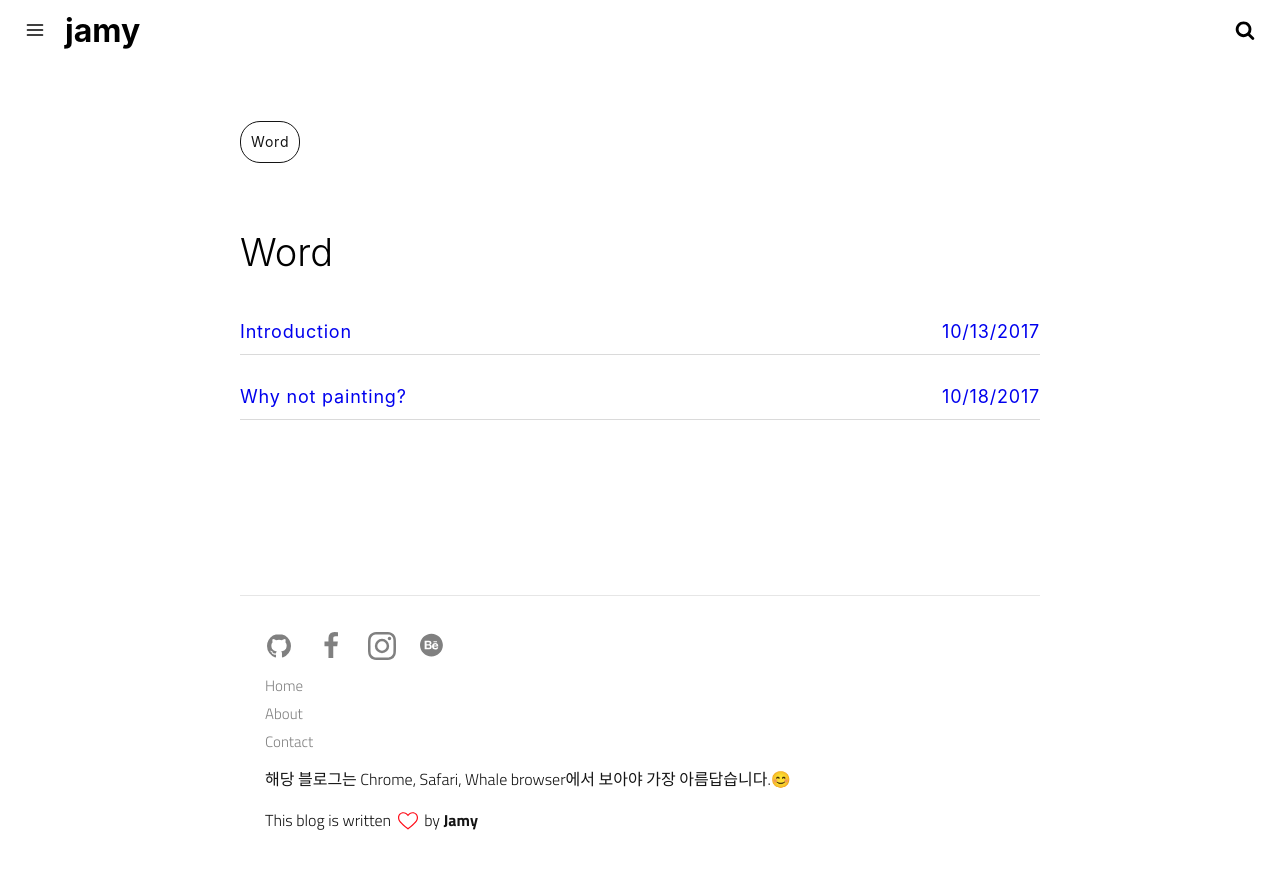
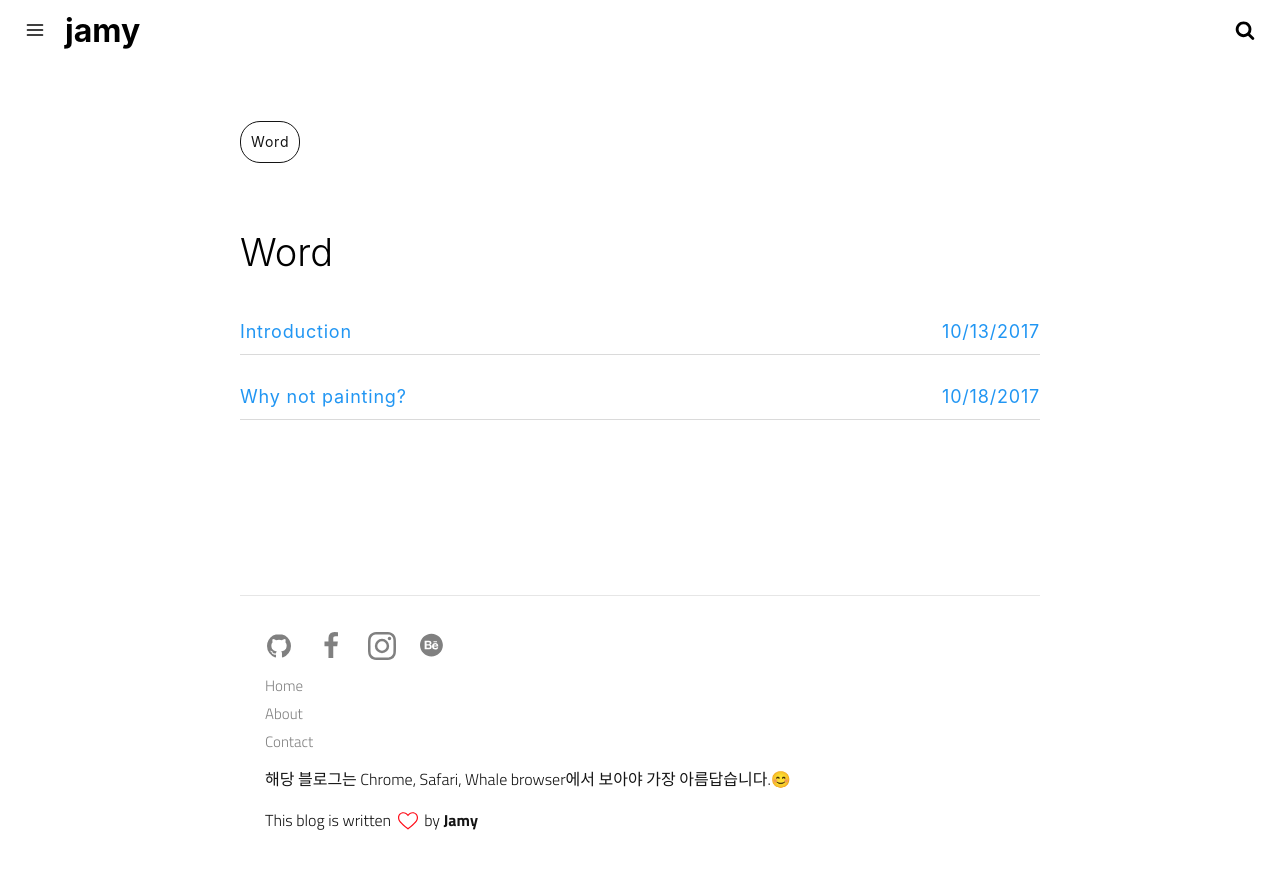
Before and after one commit to crazyjamy/crazyjamy.github.io, a Jekyll site: the page built from tags.html, in a window 1280 px wide. Shown: the top 869 px of the page. Built offline with Jekyll 4.4.1, drawn with Linux system fonts in a browser that asks for light colours.

Commit message:
Update main.css

```diff
--- a/assets/css/main.css
+++ b/assets/css/main.css
@@ -479,7 +479,7 @@ main{
   color:#bf616a;word-wrap:break-word;background:#f2f2f2;padding:.188rem .313rem;border-radius:3px;font-size:1rem
 }
 .post-content a{
-    color:#00e;text-decoration:none
+    color:#2196f3;text-decoration:none
 }
 .post-content iframe{
   margin-top:1.875rem;width:100%
```
